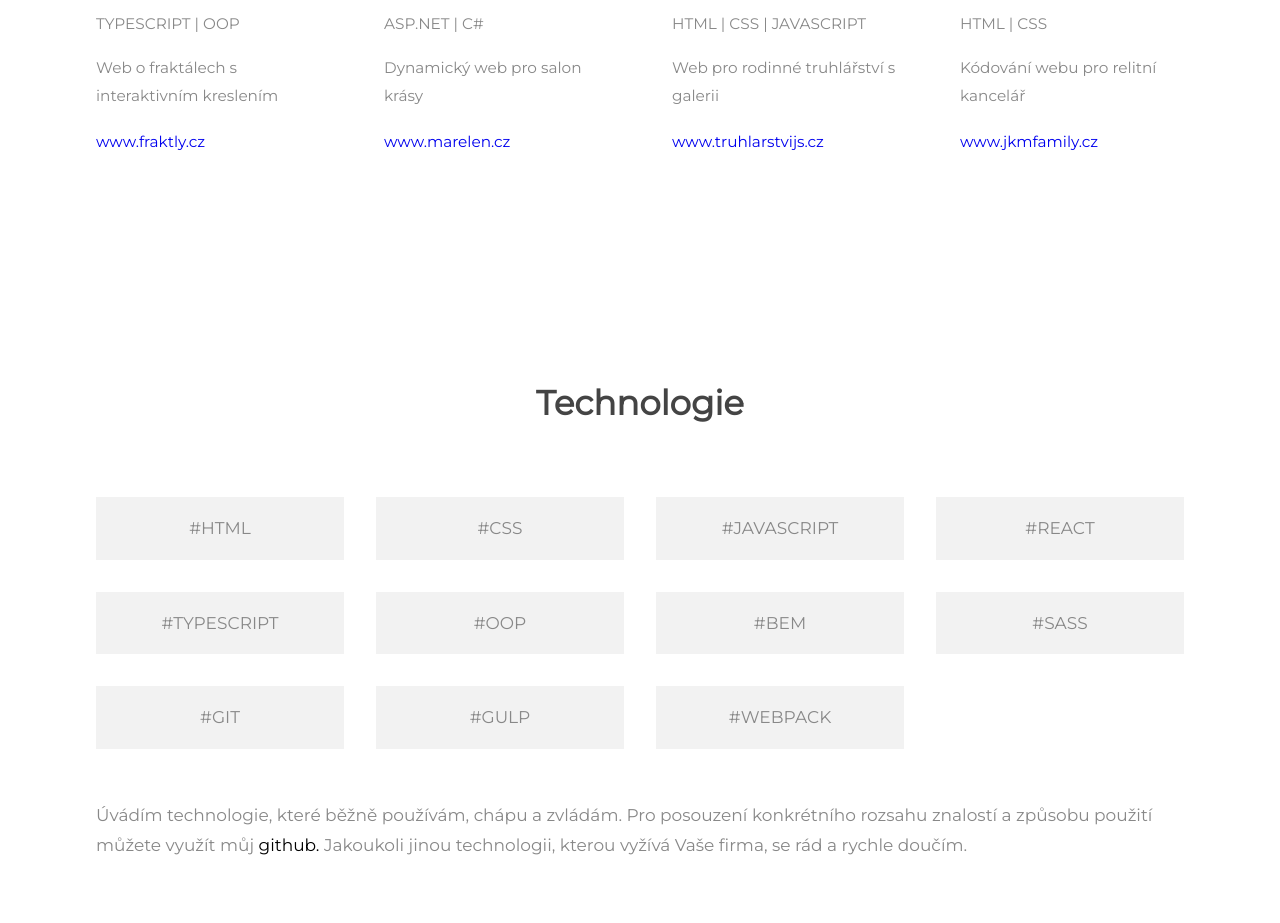
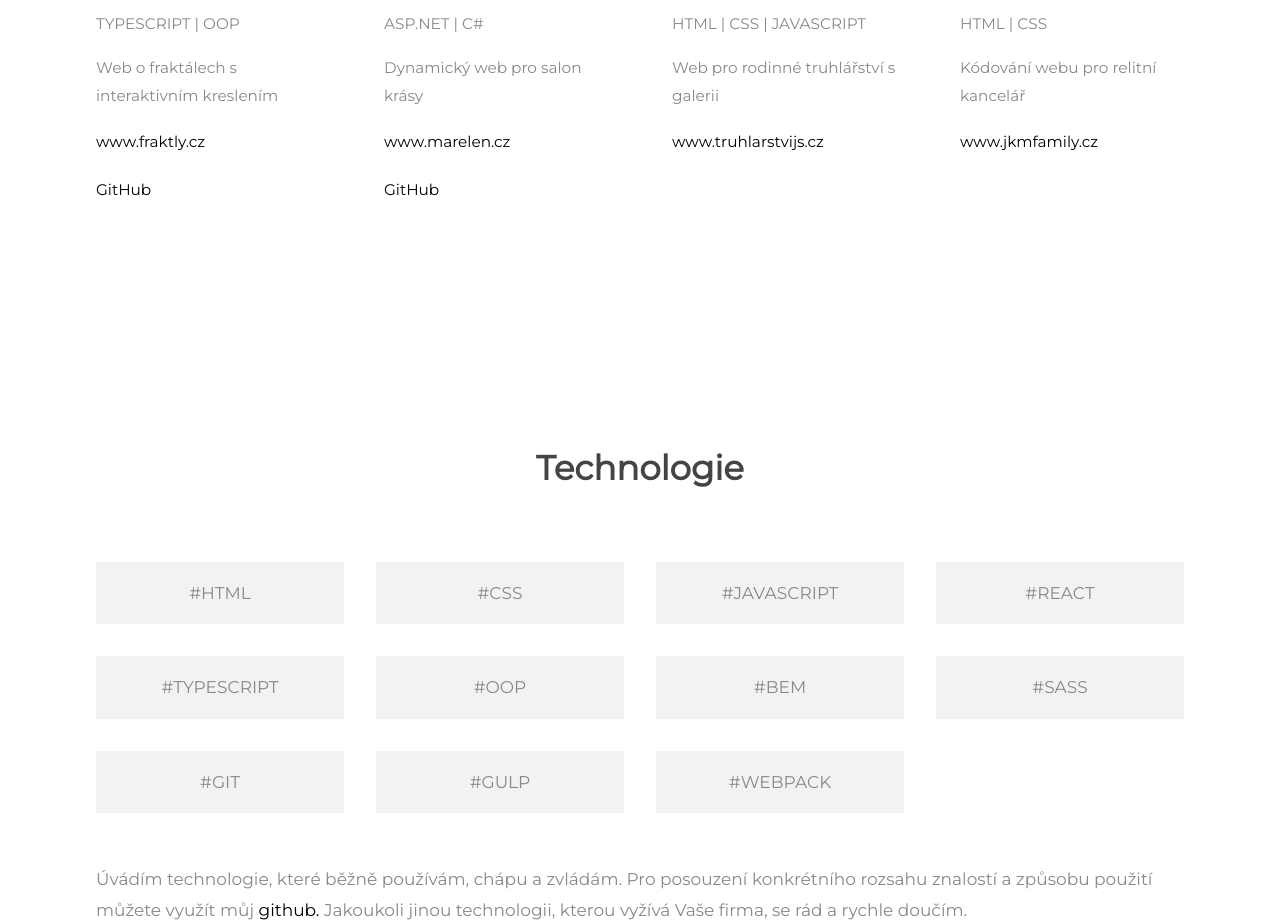
Before and after one commit to petrzabransky/petrzabransky, a React (Create React App) app: page / in a window 1280 px wide. Shown: the part 1460-2383 px from the top of the page. Built offline with nearby package versions, Linux system fonts and the light colour scheme.

Commit message:
Link to GiHub

```diff
--- a/src/components/block/reference/Reference.tsx
+++ b/src/components/block/reference/Reference.tsx
@@ -25,7 +25,6 @@ const Reference = ({ id }: Props) => {
 					{
 						data.map((one, index) => {
 							return (
-
 								<CardReference
 									key={index}
 									title={one.title}
@@ -33,7 +32,8 @@ const Reference = ({ id }: Props) => {
 									technology={one.technology}
 									image={one.image}
 									website={one.website}
-									url={one.url} />
+									url={one.url}
+									github={one.github} />
 							)
 						})
 					}
--- a/src/components/component/card/CardReference.tsx
+++ b/src/components/component/card/CardReference.tsx
@@ -1,3 +1,4 @@
+import { Url } from "url";
 import "./CardReference.scss";
 
 interface Props {
@@ -8,9 +9,10 @@ interface Props {
 	image?: string,
 	website?: string,
 	url?: string,
+	github?: string
 }
 
-const CardReference = ({ id, title, technology, description, website, url, image }: Props) => {
+const CardReference = ({ id, title, technology, description, website, url, image, github }: Props) => {
 	return (
 		<article>
 			<figure className="card-reference__figure">
@@ -19,7 +21,8 @@ const CardReference = ({ id, title, technology, description, website, url, image
 			<h3 className="card-reference__title">{title}</h3>
 			<p className="card-reference__text">{technology}</p>
 			<p className="card-reference__text">{description}</p>
-			<a className="card-reference__text" href={url}>{website}</a>
+			<p><a className="card-reference__text link" href={url} target="_blank">{website}</a></p>
+			<p><a className="card-reference__text link" href={github} target="_blank">{github ? "GitHub" : ""}</a></p>
 		</article>
 	)
 }
--- a/src/data/dataReference.tsx
+++ b/src/data/dataReference.tsx
@@ -12,7 +12,7 @@ const dataReference = [
 		description: "Web o fraktálech s interaktivním kreslením",
 		website: "www.fraktly.cz",
 		url: "https://www.fraktaly.cz",
-		github: "www.github.com/petrzabransky/fraktaly"
+		github: "https://www.github.com/petrzabransky/fraktaly"
 	},
 	{
 		id: 2,
@@ -22,7 +22,7 @@ const dataReference = [
 		description: "Dynamický web pro salon krásy",
 		website: "www.marelen.cz",
 		url: "https://www.marelen.cz",
-		github: "www.github.com/petrzabransky/marelen"
+		github: "https://www.github.com/petrzabransky/marelen"
 	},
 	{
 		id: 3,
```
